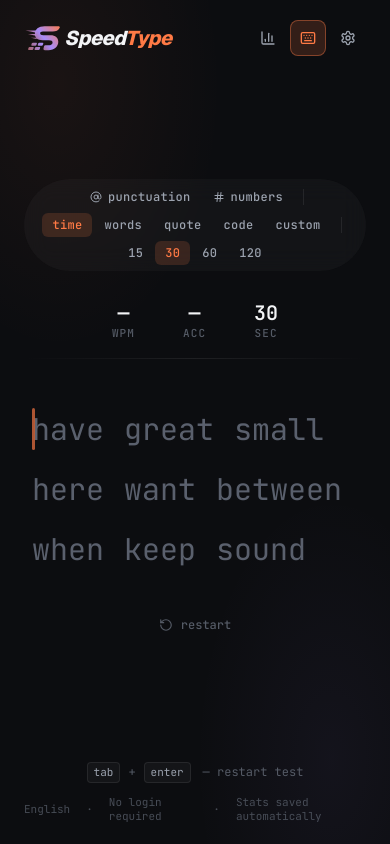
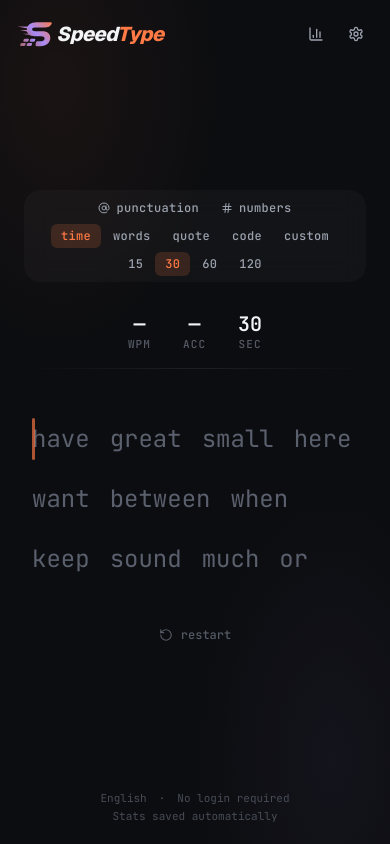
Before and after one commit to tapan-7/SpeedType, a Next.js app: page / in a window 390 px wide. Built offline with nearby package versions, Linux system fonts and the light colour scheme.

Commit message:
refactor: improve responsive layouts across components and modals

```diff
--- a/src/components/layout/Footer.tsx
+++ b/src/components/layout/Footer.tsx
@@ -14,7 +14,7 @@ export function Footer() {
         isTyping ? 'pointer-events-none opacity-0' : 'opacity-100'
       }`}
     >
-      <div className="flex items-center gap-2">
+      <div className="hidden items-center gap-2 sm:flex">
         <kbd className="rounded border border-border-subtle bg-bg-surface px-1.5 py-0.5 font-mono text-[11px] text-text-secondary">
           {UI_STRINGS.RESTART_HINT_KEY_1}
         </kbd>
@@ -25,12 +25,12 @@ export function Footer() {
         <span className="ml-1">— {UI_STRINGS.RESTART_HINT_LABEL}</span>
       </div>
 
-      <div className="flex items-center gap-4 text-[11px] text-text-muted/80">
+      <div className="flex flex-wrap items-center justify-center gap-x-3 gap-y-1 text-[11px] text-text-muted/80">
         <span>English</span>
-        <span>·</span>
+        <span aria-hidden="true">·</span>
         <span>No login required</span>
-        <span>·</span>
-        <span>Stats saved automatically</span>
+        <span aria-hidden="true" className="hidden sm:inline">·</span>
+        <span className="basis-full text-center sm:basis-auto">Stats saved automatically</span>
       </div>
     </footer>
   );
--- a/src/components/layout/Header.tsx
+++ b/src/components/layout/Header.tsx
@@ -27,7 +27,7 @@ export function Header() {
   };
 
   return (
-    <header className="mx-auto flex w-full max-w-7xl items-center justify-between px-6 py-5 sm:px-10">
+    <header className="mx-auto flex w-full max-w-7xl items-center justify-between px-4 py-4 sm:px-10 sm:py-5">
       <button
         type="button"
         onClick={handleLogoClick}
@@ -50,6 +50,7 @@ export function Header() {
         >
           <BarChart3 className="h-4 w-4" />
         </IconButton>
+        <span className="hidden sm:inline-flex">
           <IconButton
             label={
               preferences.showVirtualKeyboard
@@ -65,6 +66,7 @@ export function Header() {
           >
             <Keyboard className="h-4 w-4" />
           </IconButton>
+        </span>
 
         <IconButton
           label="Settings"
--- a/src/components/results/ResultsView.tsx
+++ b/src/components/results/ResultsView.tsx
@@ -60,7 +60,7 @@ export function ResultsView() {
               Switch modes above or start a new test below
             </span>
           </div>
-          <span className="font-mono text-xs text-text-muted">
+          <span className="hidden font-mono text-xs text-text-muted sm:inline">
             Press{' '}
             <kbd className="rounded-md bg-white/[0.05] px-1.5 py-0.5 text-[11px] text-text-secondary backdrop-blur-sm">
               Tab
@@ -77,12 +77,12 @@ export function ResultsView() {
 
       {/* Top Hero Metrics */}
       <div className="flex flex-wrap items-center justify-between gap-6 px-1">
-        <div className="flex items-center gap-10">
+        <div className="flex items-center gap-6 sm:gap-10">
           <StatBadge label="wpm" value={result.wpm} highlight size="lg" />
           <StatBadge label="acc" value={`${result.accuracy}%`} size="lg" />
         </div>
 
-        <div className="flex flex-wrap items-center gap-8">
+        <div className="flex flex-wrap items-center gap-5 sm:gap-8">
           <StatBadge label="raw" value={result.rawWpm} />
           <StatBadge label="consistency" value={`${result.consistency}%`} />
           <StatBadge label="time" value={`${result.elapsedSeconds}s`} />
--- a/src/components/settings/SettingsModal.tsx
+++ b/src/components/settings/SettingsModal.tsx
@@ -76,11 +76,21 @@ export function SettingsModal() {
       }}
       className="fixed inset-0 z-50 flex items-center justify-center bg-black/65 p-4 backdrop-blur-md"
     >
-      <div className="flex h-[660px] max-h-[90vh] w-full max-w-4xl overflow-hidden rounded-3xl border border-border-subtle bg-bg-elevated/90 shadow-2xl backdrop-blur-2xl">
-        {/* Left Sidebar */}
-        <aside className="flex w-56 shrink-0 flex-col gap-4 border-r border-border-subtle bg-black/15 p-4 sm:w-64">
-          <div className="px-2 pt-1 text-base font-semibold tracking-tight text-text-primary">
-            Settings
+      <div className="flex h-[88vh] max-h-[90vh] w-full max-w-4xl flex-col overflow-hidden rounded-3xl border border-border-subtle bg-bg-elevated/90 shadow-2xl backdrop-blur-2xl md:h-[660px] md:flex-row">
+        {/* Left Sidebar (Top Nav on mobile) */}
+        <aside className="flex w-full shrink-0 flex-col gap-3 border-b border-border-subtle bg-black/15 p-4 md:w-64 md:gap-4 md:border-b-0 md:border-r">
+          <div className="flex items-center justify-between px-1 pt-0.5 md:px-2 md:pt-1">
+            <span className="text-base font-semibold tracking-tight text-text-primary">
+              Settings
+            </span>
+            <button
+              type="button"
+              onClick={() => setSettingsOpen(false)}
+              aria-label="Close settings"
+              className="flex h-8 w-8 items-center justify-center rounded-full bg-white/[0.05] text-text-muted transition-colors hover:bg-white/[0.1] hover:text-text-primary md:hidden"
+            >
+              <X className="h-4 w-4" />
+            </button>
           </div>
 
           <div className="relative">
@@ -95,7 +105,10 @@ export function SettingsModal() {
             />
           </div>
 
-          <nav aria-label="Settings categories" className="flex flex-col gap-1">
+          <nav
+            aria-label="Settings categories"
+            className="flex flex-row gap-1 overflow-x-auto md:flex-col"
+          >
             {TABS.map((tab) => {
               const Icon = tab.icon;
               const isActive = !isSearching && activeTab === tab.id;
@@ -107,7 +120,7 @@ export function SettingsModal() {
                     setQuery('');
                     setActiveTab(tab.id);
                   }}
-                  className={`flex items-center gap-2.5 rounded-xl px-3 py-2 text-left text-xs font-medium transition-colors ${
+                  className={`flex shrink-0 items-center gap-2 rounded-xl px-3 py-2 text-left text-xs font-medium transition-colors md:gap-2.5 ${
                     isActive
                       ? 'bg-white/[0.09] text-text-primary'
                       : 'text-text-secondary hover:bg-white/[0.04] hover:text-text-primary'
@@ -127,7 +140,7 @@ export function SettingsModal() {
 
         {/* Right Content Pane */}
         <div className="flex flex-1 flex-col overflow-hidden">
-          <div className="flex items-center justify-between px-6 py-4">
+          <div className="hidden items-center justify-between px-6 py-4 md:flex">
             <h2 className="text-base font-semibold text-text-primary">
               {isSearching
                 ? `Search: "${query}"`
@@ -143,7 +156,7 @@ export function SettingsModal() {
             </button>
           </div>
 
-          <div className="flex-1 space-y-4 overflow-y-auto px-6 pb-6 [scrollbar-width:none] [&::-webkit-scrollbar]:hidden">
+          <div className="flex-1 space-y-4 overflow-y-auto px-4 py-4 md:px-6 md:pt-0 md:pb-6 [scrollbar-width:none] [&::-webkit-scrollbar]:hidden">
             {showAppearance && (
               <>
                 {matches('theme color palette') && (
@@ -356,7 +369,7 @@ export function SettingsModal() {
                         Click to preview
                       </span>
                     </div>
-                    <div className="grid grid-cols-2 gap-1.5">
+                    <div className="grid grid-cols-1 gap-1.5 sm:grid-cols-2">
                       {SOUND_PROFILE_OPTIONS.map((opt) => {
                         const active = preferences.soundProfile === opt.id;
                         return (
--- a/src/components/stats/StatsView.tsx
+++ b/src/components/stats/StatsView.tsx
@@ -382,7 +382,7 @@ export function StatsView() {
                   key={item.id}
                   className="flex flex-wrap items-center justify-between gap-3 rounded-2xl bg-white/[0.025] px-5 py-3 text-xs backdrop-blur-md transition-colors hover:bg-white/[0.05]"
                 >
-                  <div className="flex items-center gap-5">
+                  <div className="flex flex-wrap items-center gap-x-4 gap-y-1.5 sm:gap-5">
                     <span className="font-mono text-base font-semibold text-accent">
                       {item.wpm}{' '}
                       <span className="text-[10px] text-text-muted">wpm</span>
@@ -393,7 +393,7 @@ export function StatsView() {
                     <span className="font-mono text-text-muted">
                       {item.consistency}% cons
                     </span>
-                    <span className="rounded-full bg-white/[0.05] px-2.5 py-0.5 font-mono text-[11px] text-text-muted">
+                    <span className="whitespace-nowrap rounded-full bg-white/[0.05] px-2.5 py-0.5 font-mono text-[11px] text-text-muted">
                       {item.configSummary}
                     </span>
                   </div>
--- a/src/components/typing/LiveStatsRow.tsx
+++ b/src/components/typing/LiveStatsRow.tsx
@@ -28,7 +28,7 @@ export function LiveStatsRow() {
 
   return (
     <div className="mx-auto flex w-full max-w-5xl flex-col items-center gap-4">
-      <div className="flex items-center justify-center gap-12 sm:gap-20">
+      <div className="flex items-center justify-center gap-8 sm:gap-20">
         <StatBadge
           label="wpm"
           value={isRunning ? liveWpm : '—'}
--- a/src/components/typing/ModeBar.tsx
+++ b/src/components/typing/ModeBar.tsx
@@ -27,7 +27,7 @@ export function ModeBar() {
 
   return (
     <div
-      className={`mx-auto flex max-w-full flex-wrap items-center justify-center gap-1 rounded-full bg-white/[0.03] px-3 py-1.5 backdrop-blur-md transition-opacity duration-300 ${
+      className={`mx-auto flex max-w-full flex-wrap items-center justify-center gap-1 rounded-2xl bg-white/[0.03] px-3 py-1.5 backdrop-blur-md transition-opacity duration-300 sm:rounded-full ${
         isTyping ? 'pointer-events-none opacity-0' : 'opacity-100'
       }`}
     >
@@ -54,7 +54,7 @@ export function ModeBar() {
           </div>
           <span
             aria-hidden="true"
-            className="mx-1.5 h-4 w-px bg-border-subtle"
+            className="mx-1.5 hidden h-4 w-px bg-border-subtle sm:inline-block"
           />
         </>
       )}
@@ -71,7 +71,10 @@ export function ModeBar() {
         ))}
       </div>
 
-      <span aria-hidden="true" className="mx-1.5 h-4 w-px bg-border-subtle" />
+      <span
+        aria-hidden="true"
+        className="mx-1.5 hidden h-4 w-px bg-border-subtle sm:inline-block"
+      />
 
       <div className="flex items-center gap-0.5">
         {config.mode === TestMode.TIME &&
--- a/src/components/typing/TypingViewport.tsx
+++ b/src/components/typing/TypingViewport.tsx
@@ -17,19 +17,19 @@ const FONT_SIZE_METRICS = {
     lineHeight: 46,
     caretHeight: 32,
     caretTopOffset: 7,
-    textClass: 'text-[24px] leading-[46px] sm:text-[28px]',
+    textClass: 'text-[20px] leading-[46px] sm:text-[26px] lg:text-[28px]',
   },
   comfortable: {
     lineHeight: 60,
     caretHeight: 42,
     caretTopOffset: 9,
-    textClass: 'text-[30px] leading-[60px] sm:text-[36px] lg:text-[40px]',
+    textClass: 'text-[24px] leading-[60px] sm:text-[34px] lg:text-[40px]',
   },
   large: {
     lineHeight: 70,
     caretHeight: 48,
     caretTopOffset: 11,
-    textClass: 'text-[34px] leading-[70px] sm:text-[42px] lg:text-[48px]',
+    textClass: 'text-[28px] leading-[70px] sm:text-[40px] lg:text-[48px]',
   },
 } as const;
 
```
Lines whose indentation alone changed are shown as unchanged.
